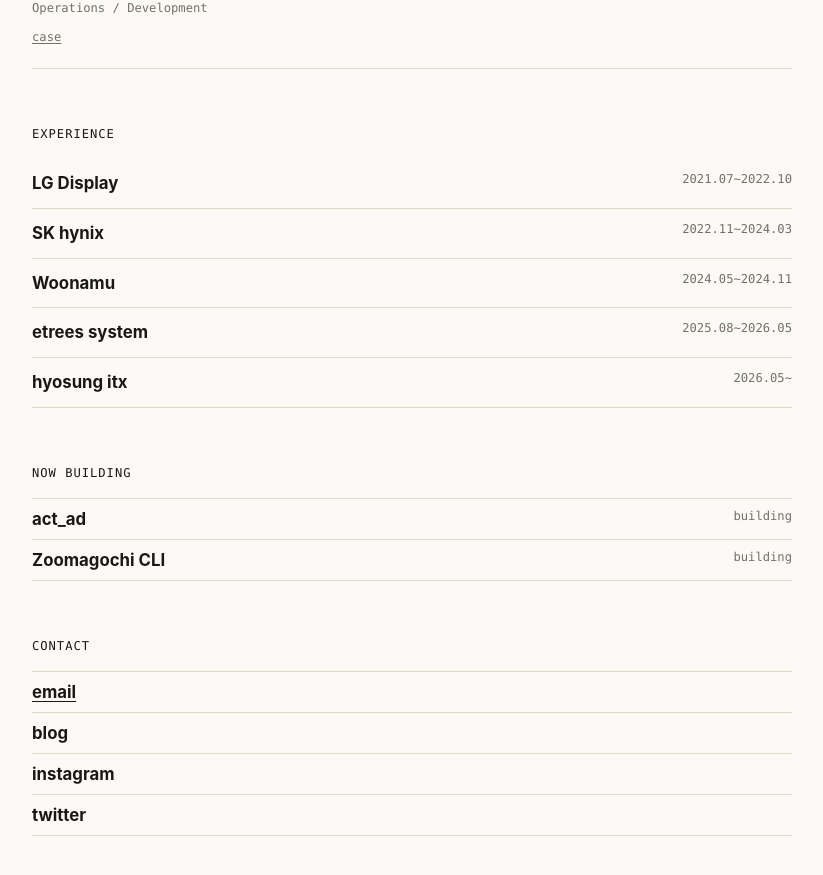
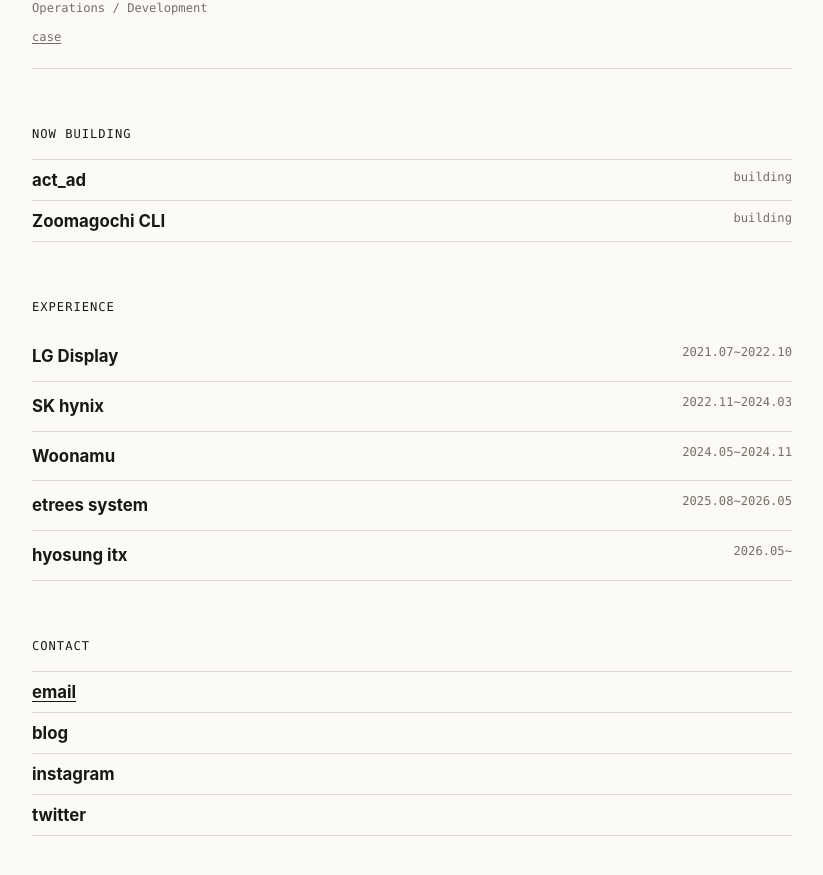
Before and after one commit to eastjin616/eastjin616.github.io, a React (Vite) app: page / in a window 1280 px wide. Shown: the part 934-1809 px from the top of the page, without its empty margins (228-1051 px from the left). Built offline with nearby package versions, Linux system fonts and the light colour scheme.

Commit message:
Move now-building below projects
Ongoing projects are more closely related to the project list than the experience list, so they should sit directly below Project.

Constraint: User requested Now Building to come under Project.

Confidence: high

Scope-risk: narrow

Tested: npm run check

```diff
--- a/src/App.tsx
+++ b/src/App.tsx
@@ -69,23 +69,23 @@
           </ol>
         </WorkSection>
 
+        <WorkSection title="Now Building">
+          <ol className="quiet-list">
+            {nowBuilding.map((item) => (
+              <li key={item.name}>
+                <strong>{item.name}</strong>
+                <span>{item.status}</span>
+              </li>
+            ))}
+          </ol>
+        </WorkSection>
+
         <WorkSection title="Experience">
           <ol className="timeline">
             {experience.map((item) => (
               <li className={item.year ? undefined : 'no-year'} key={`${item.year}-${item.name}`}>
                 <strong>{item.name}</strong>
                 {item.year && <time>{item.year}</time>}
-              </li>
-            ))}
-          </ol>
-        </WorkSection>
-
-        <WorkSection title="Now Building">
-          <ol className="quiet-list">
-            {nowBuilding.map((item) => (
-              <li key={item.name}>
-                <strong>{item.name}</strong>
-                <span>{item.status}</span>
               </li>
             ))}
           </ol>
```
